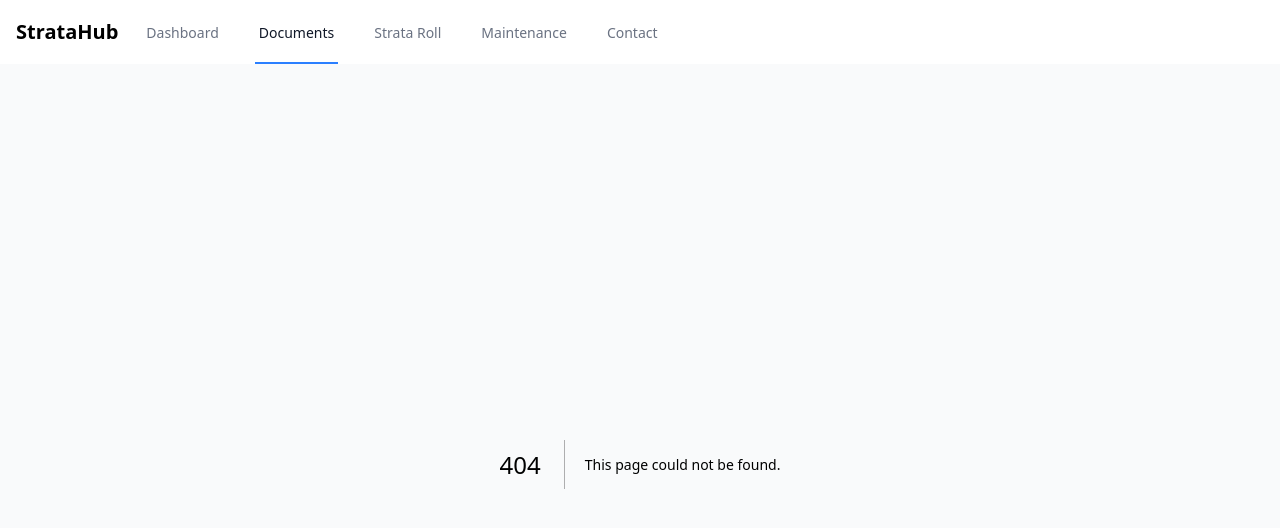
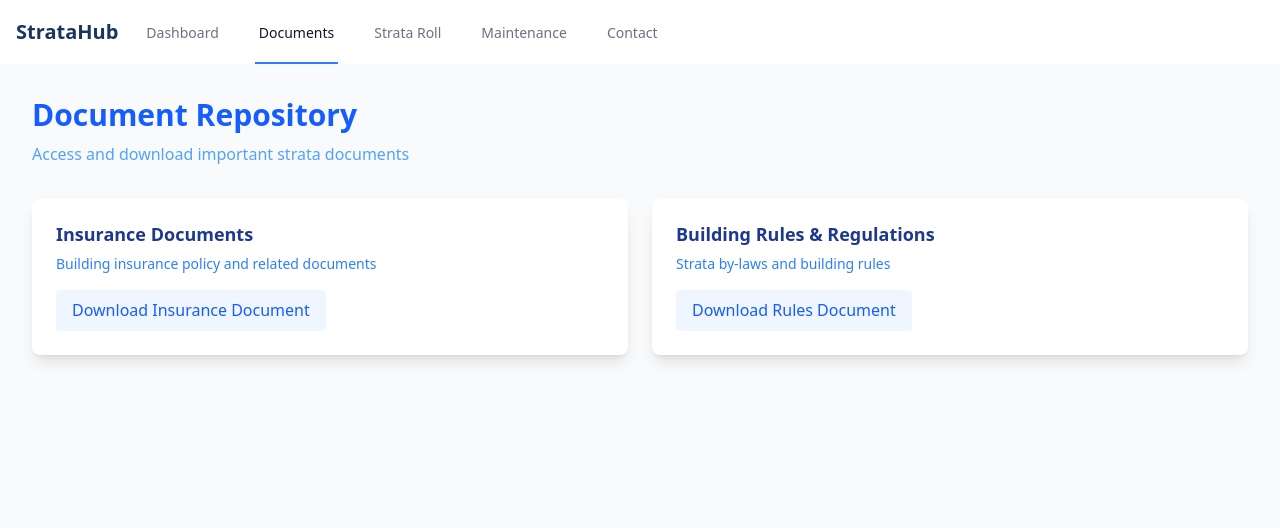
Before and after one commit to ngtrongviet/strata-hub, a Next.js app: page /documents in a window 1280 px wide. Before the commit this address had no page. Shown: the top 528 px of the page. Built offline with nearby package versions, Linux system fonts and the light colour scheme.

Commit message:
add contents to Documents page

```diff
--- /dev/null
+++ b/app/api/documents/upload/route.ts
@@ -0,0 +1,28 @@
+import { NextResponse } from 'next/server'
+import type { NextRequest } from 'next/server'
+
+export const runtime = 'edge'
+
+export async function POST(req: NextRequest) {
+  try {
+    const data = await req.formData()
+    const file = data.get('file') as File
+    const category = data.get('category') as string
+
+    // In a real app, you would:
+    // 1. Validate the file type and size
+    // 2. Upload to cloud storage (e.g., AWS S3)
+    // 3. Save metadata to database
+    // 4. Handle permissions
+
+    return NextResponse.json({
+      success: true,
+      message: 'Document uploaded successfully'
+    })
+  } catch (error) {
+    return NextResponse.json(
+      { error: 'Failed to upload document' },
+      { status: 500 }
+    )
+  }
+}
--- /dev/null
+++ b/app/components/UploadDocumentModal.tsx
@@ -0,0 +1,79 @@
+'use client'
+import { useState } from 'react'
+
+interface UploadDocumentModalProps {
+  isOpen: boolean
+  onClose: () => void
+  onUpload: (file: File, category: string) => void
+}
+
+export default function UploadDocumentModal({
+  isOpen,
+  onClose,
+  onUpload
+}: UploadDocumentModalProps) {
+  const [selectedFile, setSelectedFile] = useState<File | null>(null)
+  const [category, setCategory] = useState('insurance')
+
+  if (!isOpen) return null
+
+  const handleSubmit = (e: React.FormEvent) => {
+    e.preventDefault()
+    if (selectedFile) {
+      onUpload(selectedFile, category)
+      onClose()
+    }
+  }
+
+  return (
+    <div className="fixed inset-0 bg-black bg-opacity-50 flex items-center justify-center z-50">
+      <div className="bg-white dark:bg-blue-900 rounded-lg p-6 w-full max-w-md">
+        <h2 className="text-2xl font-bold text-blue-900 dark:text-white mb-4">
+          Upload Document
+        </h2>
+        <form onSubmit={handleSubmit}>
+          <div className="mb-4">
+            <label className="block text-sm font-medium text-gray-700 dark:text-gray-200 mb-2">
+              Category
+            </label>
+            <select
+              className="w-full px-3 py-2 rounded-lg border border-gray-200 focus:outline-none focus:ring-2 focus:ring-blue-500"
+              value={category}
+              onChange={(e) => setCategory(e.target.value)}
+            >
+              <option value="insurance">Insurance Documents</option>
+              <option value="rules">Rules & Regulations</option>
+            </select>
+          </div>
+          <div className="mb-4">
+            <label className="block text-sm font-medium text-gray-700 dark:text-gray-200 mb-2">
+              File
+            </label>
+            <input
+              type="file"
+              accept=".pdf,.doc,.docx"
+              onChange={(e) => setSelectedFile(e.target.files?.[0] || null)}
+              className="w-full"
+            />
+          </div>
+          <div className="flex justify-end gap-4">
+            <button
+              type="button"
+              onClick={onClose}
+              className="px-4 py-2 text-gray-600 hover:text-gray-800"
+            >
+              Cancel
+            </button>
+            <button
+              type="submit"
+              className="px-4 py-2 bg-blue-600 text-white rounded-lg hover:bg-blue-700"
+              disabled={!selectedFile}
+            >
+              Upload
+            </button>
+          </div>
+        </form>
+      </div>
+    </div>
+  )
+}
--- /dev/null
+++ b/app/documents/page.tsx
@@ -0,0 +1,98 @@
+'use client'
+import { useState } from 'react'
+import Link from 'next/link'
+
+interface Document {
+  id: string
+  name: string
+  category: 'insurance' | 'rules'
+  uploadDate: string
+  size: string
+  type: string
+}
+
+const documents: Document[] = [
+  {
+    id: '1',
+    name: 'Building Insurance Policy 2024',
+    category: 'insurance',
+    uploadDate: '2024-01-15',
+    size: '2.4 MB',
+    type: 'PDF'
+  },
+  {
+    id: '2',
+    name: 'Public Liability Insurance',
+    category: 'insurance',
+    uploadDate: '2024-01-15',
+    size: '1.8 MB',
+    type: 'PDF'
+  },
+  {
+    id: '3',
+    name: 'Strata By-Laws',
+    category: 'rules',
+    uploadDate: '2024-01-10',
+    size: '1.2 MB',
+    type: 'PDF'
+  },
+  {
+    id: '4',
+    name: 'Pet Policy Guidelines',
+    category: 'rules',
+    uploadDate: '2024-01-10',
+    size: '0.8 MB',
+    type: 'PDF'
+  }
+]
+
+export default function Documents() {
+  return (
+    <div className="max-w-7xl mx-auto py-8 px-4 sm:px-6 lg:px-8">
+      <div className="mb-8">
+        <h1 className="text-3xl font-bold text-blue-600 dark:text-white mb-2">
+          Document Repository
+        </h1>
+        <p className="text-blue-400 dark:text-blue-200">
+          Access and download important strata documents
+        </p>
+      </div>
+
+      <div className="grid grid-cols-1 md:grid-cols-2 gap-6">
+        {/* Insurance Document */}
+        <div className="bg-white dark:bg-blue-800 rounded-lg shadow-lg p-6">
+          <h3 className="text-lg font-semibold text-blue-900 dark:text-white mb-2">
+            Insurance Documents
+          </h3>
+          <p className="text-sm text-blue-500 dark:text-blue-200 mb-4">
+            Building insurance policy and related documents
+          </p>
+          <a
+            href="/documents/building-insurance-pds.pdf"
+            download
+            className="inline-block bg-blue-50 text-blue-600 px-4 py-2 rounded hover:bg-blue-100 transition-colors"
+          >
+            Download Insurance Document
+          </a>
+        </div>
+
+        {/* Building Rules Document */}
+        <div className="bg-white dark:bg-blue-800 rounded-lg shadow-lg p-6">
+          <h3 className="text-lg font-semibold text-blue-900 dark:text-white mb-2">
+            Building Rules & Regulations
+          </h3>
+          <p className="text-sm text-blue-500 dark:text-blue-200 mb-4">
+            Strata by-laws and building rules
+          </p>
+          <a
+            href="/documents/STRATA SCHEMES MANAGEMENT ACT 2015.rtf"
+            download
+            className="inline-block bg-blue-50 text-blue-600 px-4 py-2 rounded hover:bg-blue-100 transition-colors"
+          >
+            Download Rules Document
+          </a>
+        </div>
+      </div>
+    </div>
+  )
+}
```
Also changed, not shown: 1 other file (tests, documents, lock files or other folders).
